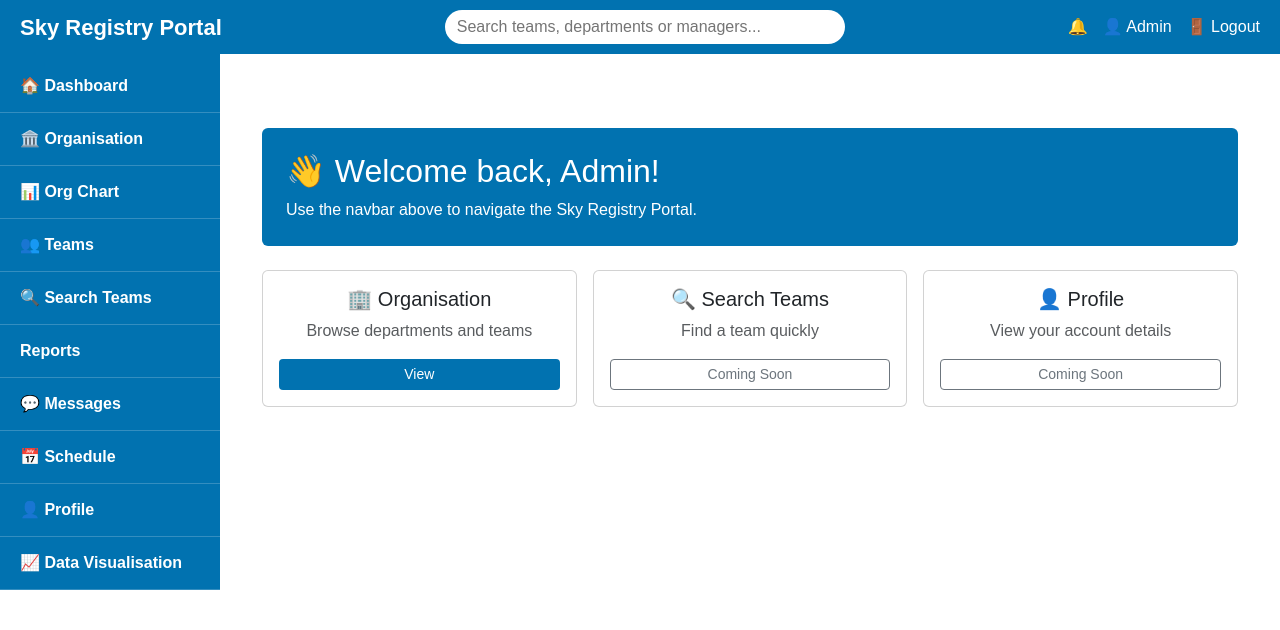
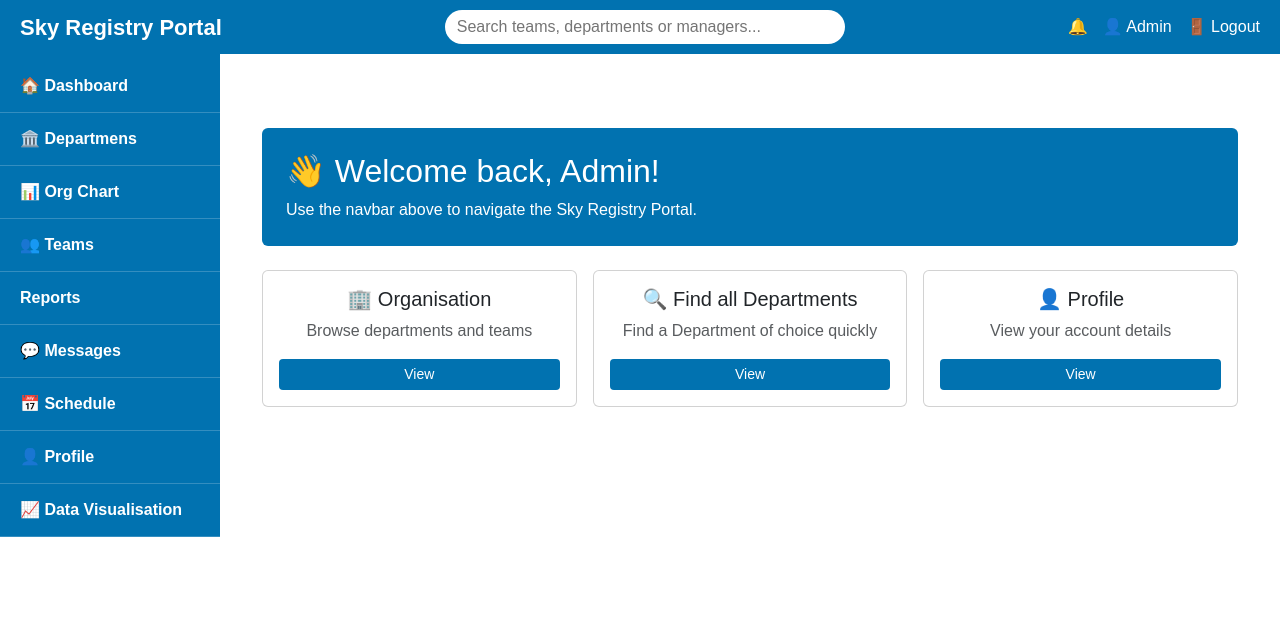
Before and after one commit to youssefbenlamin03-spec/Sky-Registry-Portal, a Django app: page /accounts/dashboard/ in a window 1280 px wide. Shown: the top 630 px of the page. Run offline with Django 4.2, Linux system fonts and the light colour scheme; a user stored in the database is signed in; parts of the project's set-up code (start-up, migrations or seed data) failed here and were passed over.

Commit message:
Final working version - submission ready

```diff
--- a/templates/accounts/dashboard.html
+++ b/templates/accounts/dashboard.html
@@ -23,9 +23,9 @@
 
         <div class="col-md-4">
             <div class="card text-center p-3">
-                <h5>🔍 Search Teams</h5>
-                <p class="text-muted">Find a team quickly</p>
-                <a href="#" class="btn btn-sm btn-outline-secondary">Coming Soon</a>
+                <h5>🔍 Find all Departments</h5>
+                <p class="text-muted">Find a Department of choice quickly</p>
+                <a href="{% url 'organisation_overview' %}" class="btn btn-sm" style="background-color: #0172B0; color: white;">View</a>
             </div>
         </div>
 
@@ -33,7 +33,7 @@
             <div class="card text-center p-3">
                 <h5>👤 Profile</h5>
                 <p class="text-muted">View your account details</p>
-                <a href="#" class="btn btn-sm btn-outline-secondary">Coming Soon</a>
+                <a href="{% url 'profile' %}" class="btn btn-sm" style="background-color: #0172B0; color: white;">View</a>
             </div>
         </div>
 
--- a/templates/accounts/login.html
+++ b/templates/accounts/login.html
@@ -153,7 +153,7 @@ button[type="submit"]:hover {
         </form>
 
         <br>
-        <a href=<"{% url 'forgot_password' %}" class="forgot-link">Forgot Password?</a>
+        <a href="{% url 'forgot_password' %}" class="forgot-link">Forgot Password?</a>
         <br>
         <a href="{% url 'register' %}" class="btn-link-style btn-register">Register</a>
         <a href="{% url 'admin_login' %}" class="btn-link-style btn-admin">Admin Login</a>
--- a/templates/layout.html
+++ b/templates/layout.html
@@ -129,9 +129,8 @@
              admin_login_view inside accounts/views.py. -->
         <a href="#">➕ Add Team</a>
         <a href="#">👥 Team Management</a>
-        <a href="#">🏢 Department</a>
-        <a href="{% url 'organisation_overview' %}">🏛️ Organisation</a>
-        <a href="{% url 'org_admin_dashboard' %}">⚙️ Organisation Admin</a>
+        <a href="{% url 'organisation_overview' %}">🏛️ Departments</a>
+        <a href="{% url 'org_admin_dashboard' %}">⚙️ Department Admin</a>
         <a href="{% url 'profile' %}">👤 Profile</a>
         <a href="{% url 'reports_overview' %}">Reports</a>
         <a href="{% url 'inbox' %}">💬 Messages</a>
@@ -145,10 +144,9 @@
              a standard (non-admin) user is logged in.
              request.session.is_admin_mode is set to False in
              login_view inside accounts/views.py.                     -->
-        <a href="{% url 'organisation_overview' %}">🏛️ Organisation</a>
+        <a href="{% url 'organisation_overview' %}">🏛️ Departmens</a>
         <a href="{% url 'org_chart' %}">📊 Org Chart</a>
         <a href="{% url 'teams_page' %}">👥 Teams</a>
-        <a href="#">🔍 Search Teams</a>
         <a href="{% url 'reports_overview' %}">Reports</a>
         <a href="{% url 'inbox' %}">💬 Messages</a>
         <a href="{% url 'schedule' %}">📅 Schedule</a>
```
Also changed, not shown: database.sqlite.
